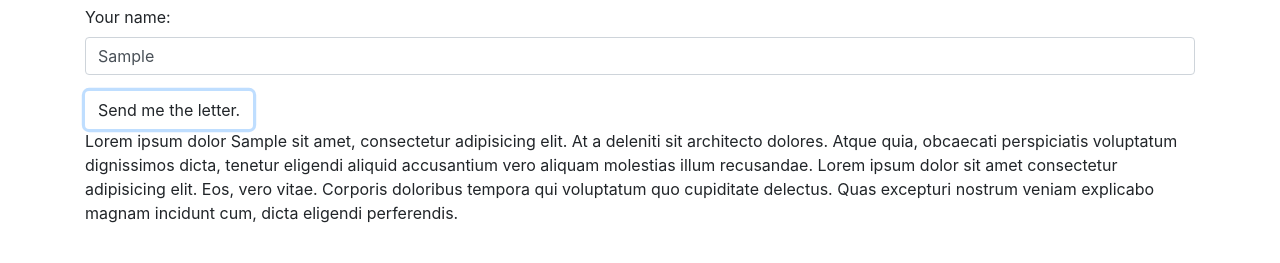
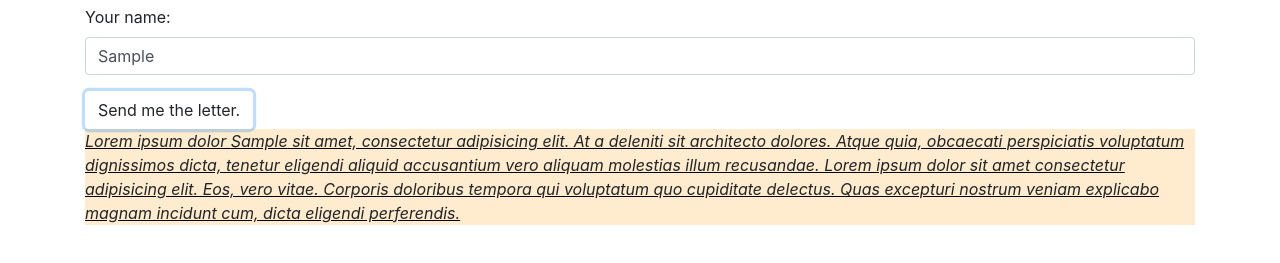
Before and after one commit to art-weinstein/forms, a plain HTML site: page index.html in a window 1280 px wide. Both pictures are taken after typing "Sample" into the empty fields and a click on the button "Send me the letter.". Shown: the part 51-314 px from the top of the page. Drawn offline with Linux system fonts and the light colour scheme.

Commit message:
style letter user receives.
Co-authored-by: Kevin Funez <kevin.funez315@gmail.com>

```diff
--- a/css/styles.css
+++ b/css/styles.css
@@ -1,3 +1,6 @@
 #letter {
+  background-color: blanchedalmond;
+  font-style: italic;
+  text-decoration: underline black;
   display: none;
 }
```
